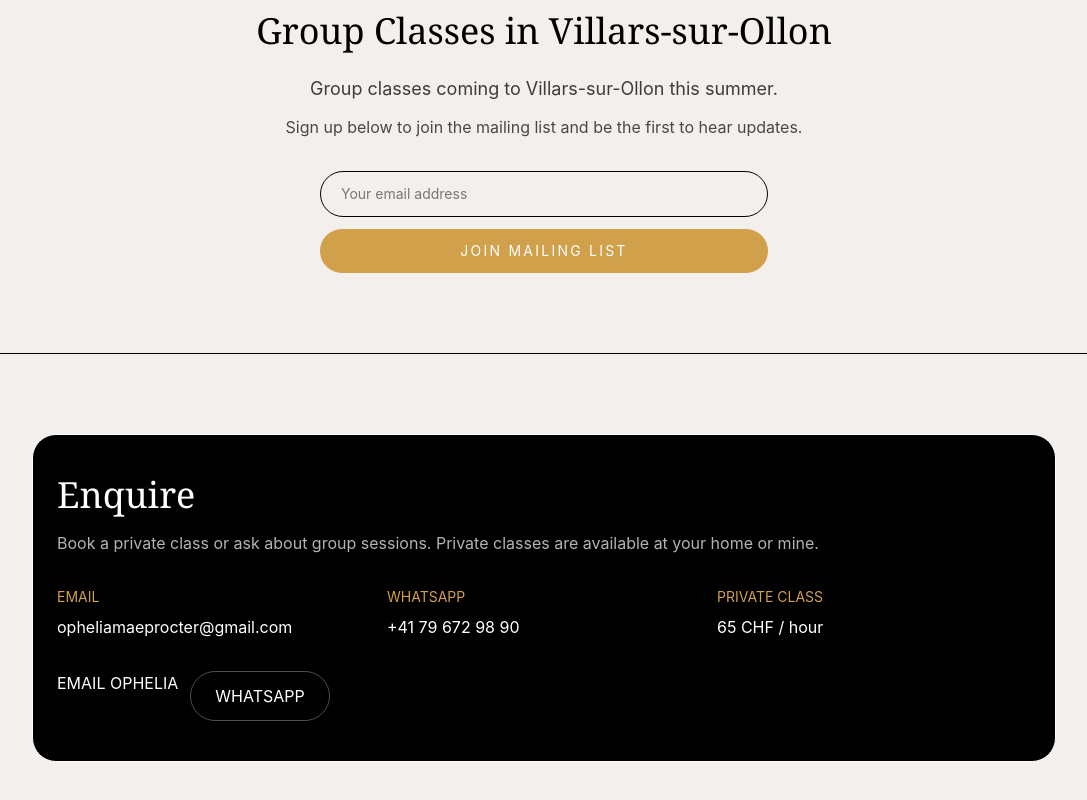
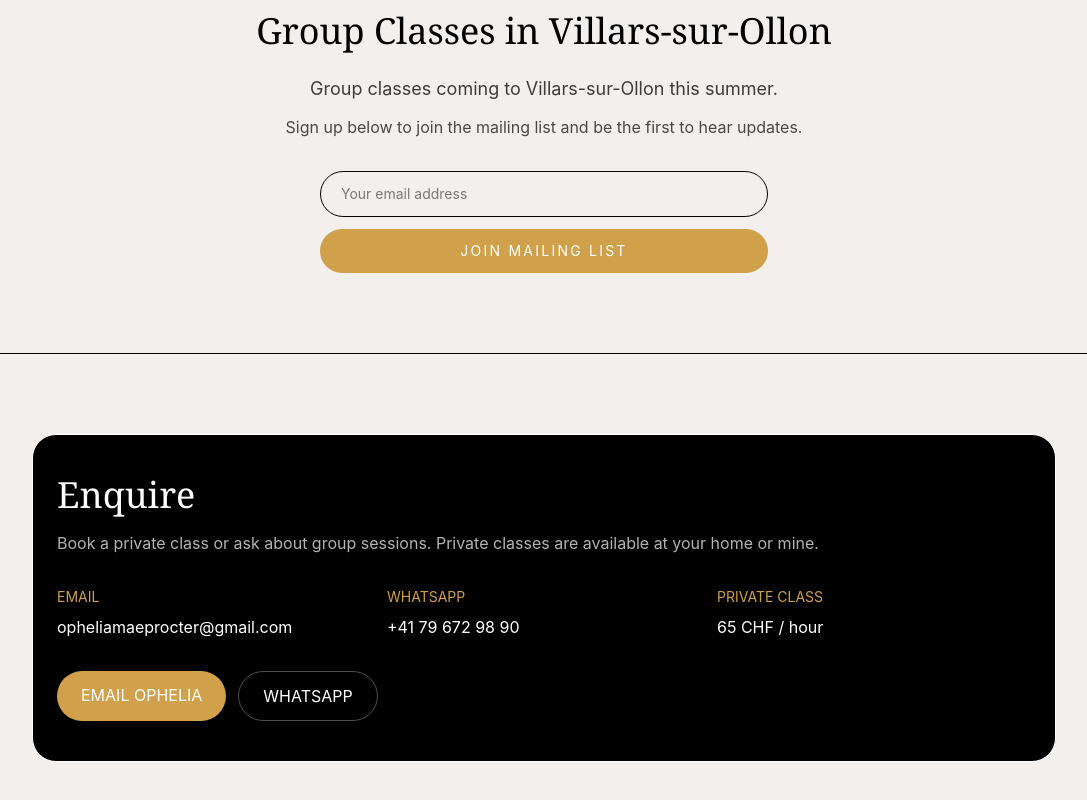
Before and after one commit to opheliamaeprocter-cpu/opheliayoga, a React (Vite) app: page / in a window 1280 px wide. Shown: the part 2471-3271 px from the top of the page, without its empty margins (96-1183 px from the left). Built offline with nearby package versions, Linux system fonts and the light colour scheme.

Commit message:
restore email button styling

```diff
--- a/src/App.jsx
+++ b/src/App.jsx
@@ -190,6 +190,7 @@ export default function Website() {
   href="https://mail.google.com/mail/?view=cm&fs=1&to=opheliamaeprocter@gmail.com&su=Yoga%20Enquiry"
   target="_blank"
   rel="noreferrer"
+  className="bg-[#d1a04a] px-6 py-3 rounded-full text-white"
 >
   EMAIL OPHELIA
 </a>
```
